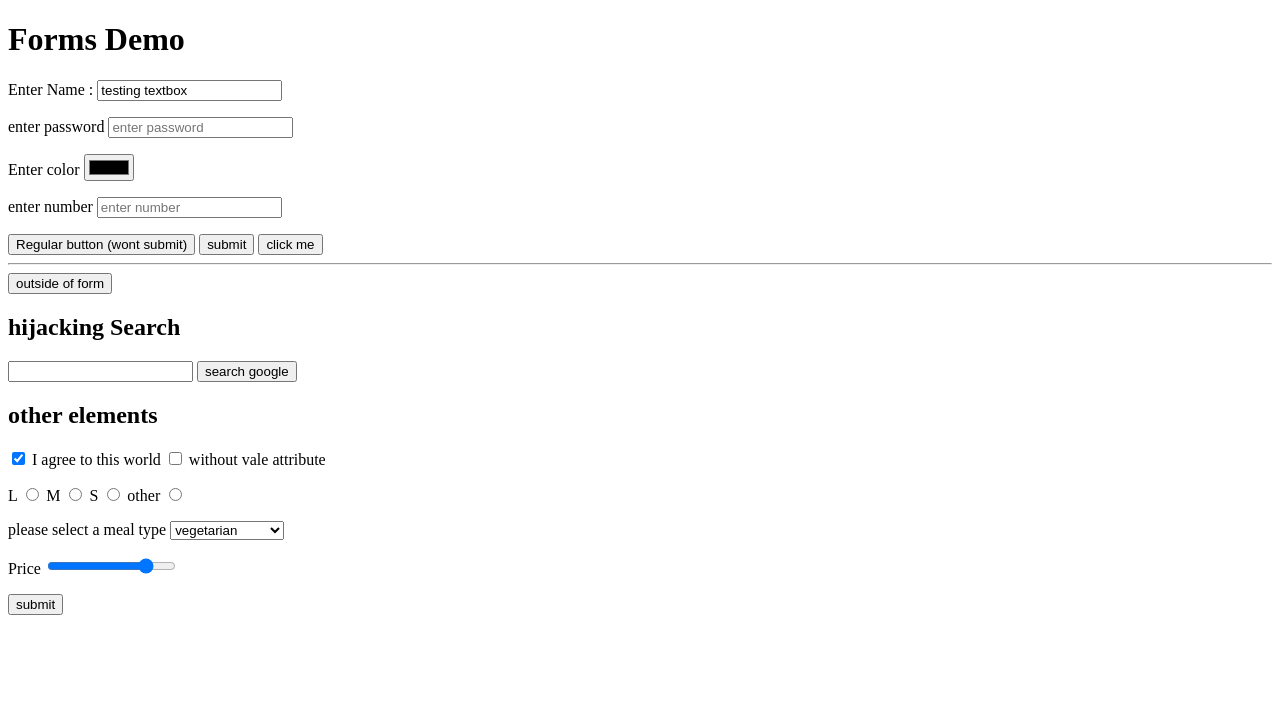
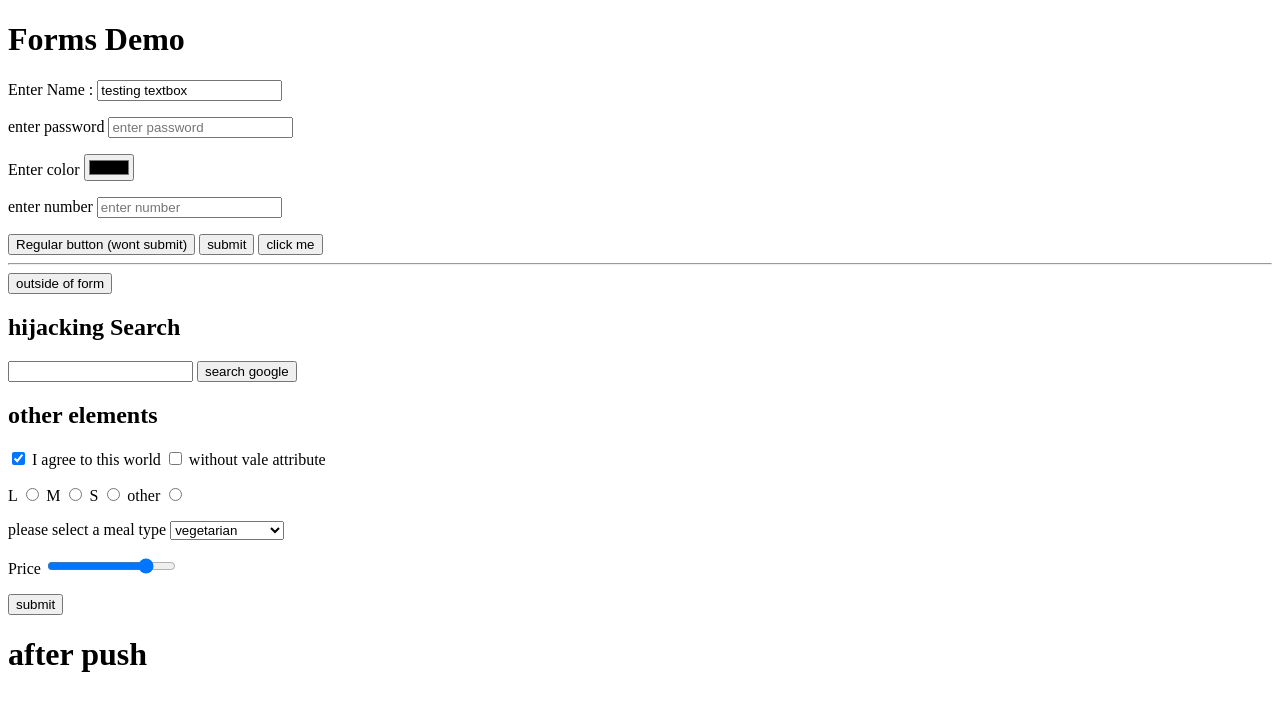
Before and after one commit to Utkarshdevweb/ProDev, a plain HTML site: page index.html in a window 1280 px wide. Drawn offline with Linux system fonts and the light colour scheme.

Commit message:
my first commit

```diff
--- a/index.html
+++ b/index.html
@@ -73,6 +73,7 @@
         </p>
         <button>submit</button>
     </form>
+    <h1>after push</h1>
 
 </body>
 
```
